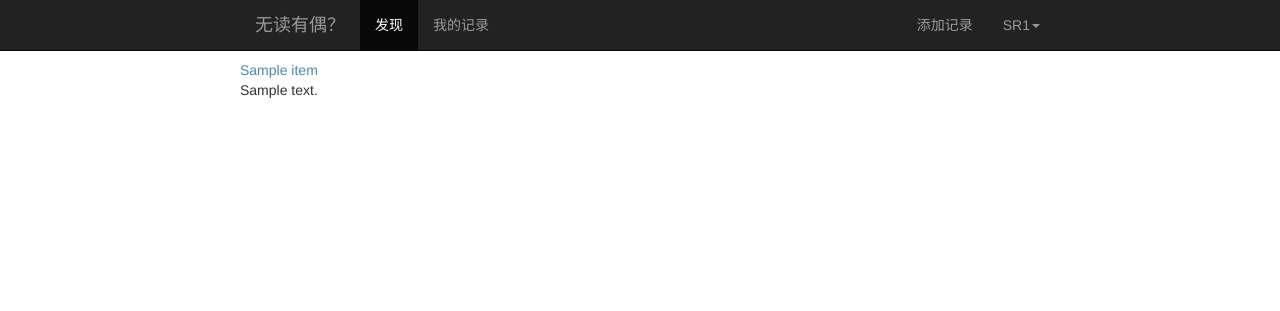
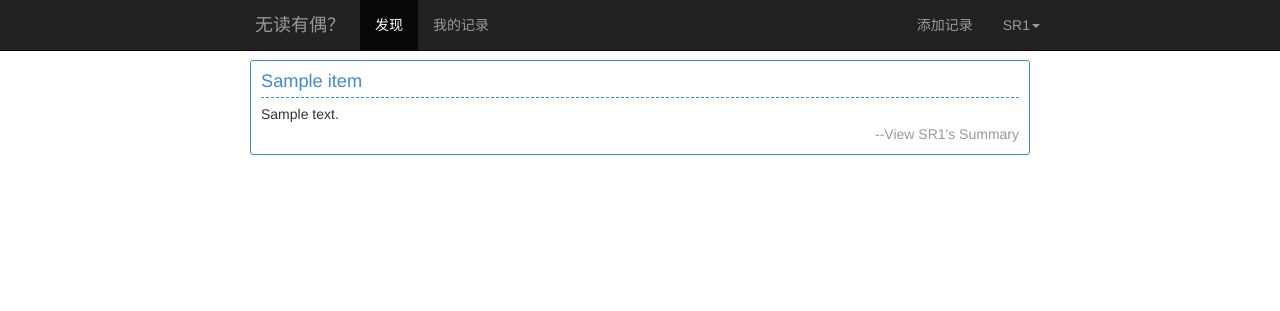
Before and after one commit to SR1s/myreadings, a Python web app: template templates/index.html in a window 1280 px wide. Shown: the top 311 px of the page. Run offline with Jinja, Linux system fonts and the light colour scheme; the template is opened without the code that fills it: most values are stand-ins (such as "Sample title", 1, 10 or a date in 2020); some libraries are stand-ins or nearby versions.

Commit message:
add index-item stylesheet

```diff
--- a/static/css/myreadings.css
+++ b/static/css/myreadings.css
@@ -10,3 +10,30 @@
 	margin-right: auto;
 	margin-left: auto;
 }
+
+.index-item {
+	margin: 10px 10px 0 10px;
+	padding: 10px;
+	border-radius: 3px;
+	border-width: 1px;
+	border-style: solid;
+	border-color: #428bca;
+}
+
+.index-item h1 {
+	margin: 0 0 6px 0;
+	padding: 0 0 6px 0;
+	font-size: 1.3em;
+	border-color: #428bca;
+	border-width: 0 0 1px 0;
+	border-style: dashed;
+}
+
+.index-item p {
+	margin: 0;
+}
+
+.index-item .author {
+	text-align: right;
+	color: #999;
+}
--- a/templates/index.html
+++ b/templates/index.html
@@ -4,7 +4,14 @@
     	<div>{{ message }}</div>
 	{% endfor %}
 	{% for item in items %}
-    	<div><a target="_blank" href="{{ item.link }}">{{ item.title }}</a></div>
-	    <div>{{ item.description }}</div>
+	<article class="index-item">
+    	<h1>
+    		<a target="_blank" href="{{ item.link }}">
+    			{{ item.title }}
+    		</a>
+    	</h1>
+	    <p>{{ item.description }}</p>
+	    <div class="author">--View SR1's Summary</div>
+	</article>
     {% endfor %}
 {% endblock %}
```
